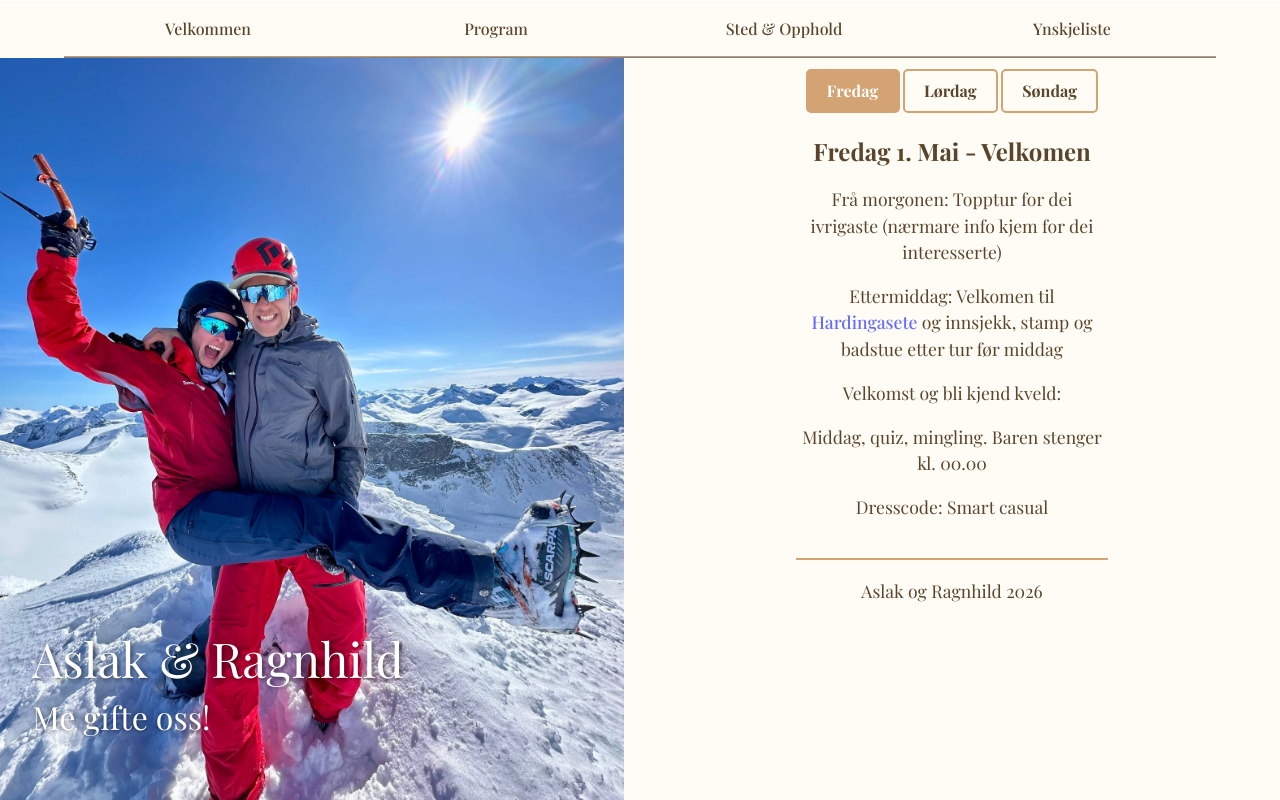
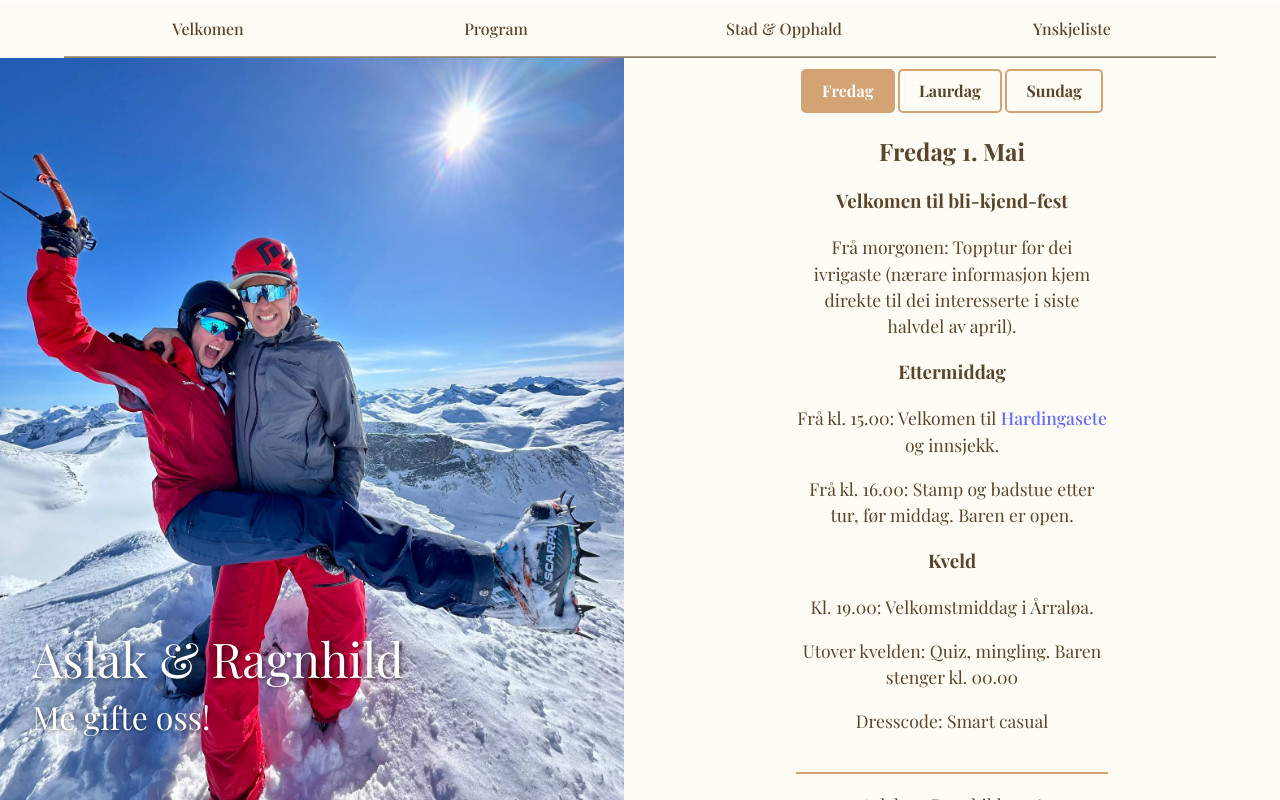
Before and after one commit to beekoo/arbryllup, a React (Vite) app: page /program in a window 1280 px wide. Built offline with nearby package versions, Linux system fonts and the light colour scheme.

Commit message:
Update: information update

```diff
--- a/src/components/Navbar.jsx
+++ b/src/components/Navbar.jsx
@@ -49,9 +49,9 @@ function Navbar() {
           className={`nav-links ${menuOpen ? 'open' : ''}`}
           onClick={handleMenuClick} // Prevent closing when clicking inside the menu
         >
-          <li><Link to="/" onClick={() => setMenuOpen(false)}>Velkommen</Link></li>
+          <li><Link to="/" onClick={() => setMenuOpen(false)}>Velkomen</Link></li>
           <li><Link to="/program" onClick={() => setMenuOpen(false)}>Program</Link></li>
-          <li><Link to="/opphold" onClick={() => setMenuOpen(false)}>Sted & Opphold</Link></li>
+          <li><Link to="/opphold" onClick={() => setMenuOpen(false)}>Stad & Opphald</Link></li>
           <li>
             <a
               href="https://onsk.no/lister/qm8-p7n"
--- a/src/pages/HomePage.jsx
+++ b/src/pages/HomePage.jsx
@@ -40,19 +40,19 @@ const [timeLeft, setTimeLeft] = useState('');
           <p className="date">1-3. mai 2026</p>
           {/* <p className="countdown">{timeLeft}</p> */}
           <h2>Velkomen til vår bryllupshelg i Hardanger!</h2>
-          <p>Me håpar du/dykk vil vera med å feira bryllupet vårt med familie og venar <br/> 1. mai helga 2026!</p>
-          <p>Denne nettsida er meint som både invitasjon og informasjon om bryllupshelga. Nærmare program og info vil bli oppdatert våren 2026.</p>
+          <p>Me gler oss til å feira bryllupet vårt med familie og venar <br/> 1. mai helga 2026!</p>
+          <p>Her finn du informasjon om bryllupshelga. I dei andre fanene (på mobil tre strekar oppe i høgre hjørne) finn du nærare program, nærare informasjon om stad, opphald og lenke til ynskjeliste.</p>
           {/* <p>  <a href="https://docs.google.com/forms/d/1szIkqMf9pyR5LlJcMOPnxfGY4FOE6dEFqpLbmjeCSk0/viewform?edit_requested=true">invitasjonsskjema</a> så fort som mogleg og seinast innan 1. februar 2026.</p> */}
 
 
-          <a
+          {/* <a
             href="https://docs.google.com/forms/d/1szIkqMf9pyR5LlJcMOPnxfGY4FOE6dEFqpLbmjeCSk0/viewform?edit_requested=true"
             target="_blank"
             rel="noopener noreferrer"
             className="rsvp-button"
           >
             TRYKK HER FOR Å STADFESTE AT DU KJEM
-          </a>
+          </a> */}
           <footer className="small-footer">
             <p>Aslak og Ragnhild 2026</p>
           </footer>
--- a/src/pages/PlaceStayPage.jsx
+++ b/src/pages/PlaceStayPage.jsx
@@ -32,8 +32,7 @@ function PlaceStayPage({ isLargeScreen }) {
           Hardingasete er i realiteten eit hotell, sjølv om det framstår som eit tun med mange hus og fin atmosfære.<br/>
         </p>
         <p>
-          Prisen for to overnattingar med frukost er kr 2000. Oppgjer for overnatting og frukost gjerast via oss. <br/>
-          Nærmare informasjon om dette kjem seinare.
+          Prisen for to overnattingar med frukost er kr 2000. Oppgjer for overnatting og frukost gjerast via oss og kan vippsast til Aslak. <br></br> Telefonnummer: 414 75 029
         </p>
         {/* <img className='stayPhoto' src="/img/hardingasete.jpg" alt="" />
         <img className='stayPhoto' src="/img/hardingasete2.jpg" alt="" />
--- a/src/pages/SchedulePage.jsx
+++ b/src/pages/SchedulePage.jsx
@@ -11,12 +11,15 @@ function SchedulePage({ isLargeScreen }) {
   const schedule = {
     Friday: (
       <>
-        <h2>Fredag 1. Mai - Velkomen</h2>
-        <p>Frå morgonen: Topptur for dei ivrigaste (nærmare info kjem for dei interesserte)</p>
-        <p>Ettermiddag: Velkomen til <a href="https://maps.app.goo.gl/7LNqqnpECT51Sc8HA ">Hardingasete</a> og innsjekk, stamp og badstue etter tur før middag</p>
-
-          <p>Velkomst og bli kjend kveld:</p>
-          <p>Middag, quiz, mingling. Baren stenger kl. 00.00</p>
+        <h2>Fredag 1. Mai</h2>
+        <h3>Velkomen til bli-kjend-fest</h3>
+        <p>Frå morgonen: Topptur for dei ivrigaste (nærare informasjon kjem direkte til dei interesserte i siste halvdel av april).</p>
+        <h3>Ettermiddag</h3>
+        <p>Frå kl. 15.00: Velkomen til <a href="https://maps.app.goo.gl/7LNqqnpECT51Sc8HA ">Hardingasete</a> og innsjekk. </p>
+        <p>Frå kl. 16.00: Stamp og badstue etter tur, før middag. Baren er open.</p>
+        <h3>Kveld</h3>
+        <p>Kl. 19.00: Velkomstmiddag i Årraløa.</p>
+        <p>Utover kvelden: Quiz, mingling. Baren stenger kl. 00.00</p>
 
         <p>Dresscode: Smart casual</p>
 
@@ -25,20 +28,33 @@ function SchedulePage({ isLargeScreen }) {
     Saturday: (
       <>
         <h2>Laurdag 2. Mai – Bryllupsdag</h2>
-        <p>Morgon: Frokost, Sted: Hardingasete</p>
-        <p>13.00 – vigsel i <a href="https://maps.app.goo.gl/1J4BAikCo11v41rQ7">Hatlestrand kyrkje</a> (Ragnhild sin heimplass)</p>
-        <p>Ettermiddag/kveld/natt på Hardingasete: Mottaking, middag og fest</p>
+        <h3>Morgon</h3>
+        <p>Før frukost: Brudeparets morgonjogg.</p>
+        <p>Kl. 09.00 - 10.30: Frukost i Årraløa.</p>
+        <p>Kl. 11.30 - 11.45: Avreise vigsel Hatlestrand.</p>
+        <h3>Vigsel</h3>
+        <p>Kl. 13.00: Vigsel i <a href="https://maps.app.goo.gl/1J4BAikCo11v41rQ7">Hatlestrand kyrkje</a> (Ragnhild sin heimplass)
+        <br></br>Enkel lunsj/niste etter kyrkja.
+        </p>
+        <h3>Bryllupsfest</h3>
+        <p>Frå kl. 15.00 - 16.30: Velkomstdrink, mingling og mottaking på Hardingasete.</p>
+        <p>Kl. 17.00: Bryllupsmiddag i Bergeløa.</p>
+        <p>Frå kl. 21.00: Kaker, kaffe og brurevals i Årraløa.</p>
+        <p>Påfølgjande: Fest i Årraløa.</p>
+        <p>Natt: Nattmat og festen held fram.</p>
 
-        <p>Dresscode herrer: Smoking/mørk dress, bunad</p>
-        <p>Dresscode damer: kjole, bunad</p>
+        <p>Dresscode herrer: Smoking/mørk dress, bunad.</p>
+        <p>Dresscode damer: kjole, bunad.</p>
 
-        <p>Kveldens toastmaster er Vemund Ravnsborg Gurigard. Ta kontakt på 977 28 118 for å koordinera talar eller underhalding</p>
+        <p>Kveldens toastmaster er Vemund Ravnsborg Gurigard. Ta kontakt på 977 28 118 for å koordinera talar eller underhaldning.</p>
+        <p>** Hardingasete har eit skjenkeløyve for alkohol, og det er viktig at reglar for skjenking av alkohol vert følgde av gjestene. Det er ikkje lov å ta med eigen alkohol på Hardingasete sitt uteareal eller andre fellesareal. Alkohol som vert kjøpt i baren kan ein ta med seg over alt. Eigen alkohol inne på hyttene er tillate ;) **</p>
       </>
     ),
     Sunday: (
       <>
         <h2>Sundag 3. Mai – Takk for no</h2>
-        <p>Brunsj, utsjekk og avreise</p>
+        <p>Kl. 10.00 - 11.30: Brunsj i Bergeløa.</p>
+        <p>Kl. 12.00: Utskjekk og avreise.</p>
       </>
     ),
   };
@@ -51,10 +67,10 @@ function SchedulePage({ isLargeScreen }) {
           Fredag
         </button>
         <button onClick={() => setSelectedDay('Saturday')} className={selectedDay === 'Saturday' ? 'active' : ''}>
-          Lørdag
+          Laurdag
         </button>
         <button onClick={() => setSelectedDay('Sunday')} className={selectedDay === 'Sunday' ? 'active' : ''}>
-          Søndag
+          Sundag
         </button>
       </div>
       <div className="right-content">
```
